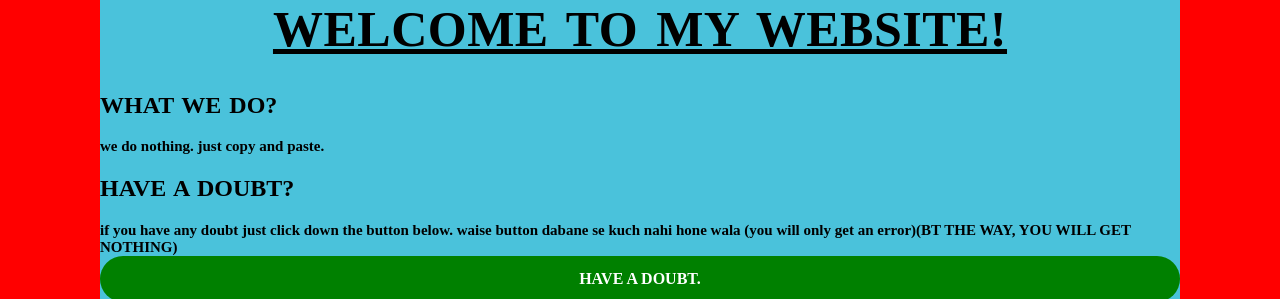
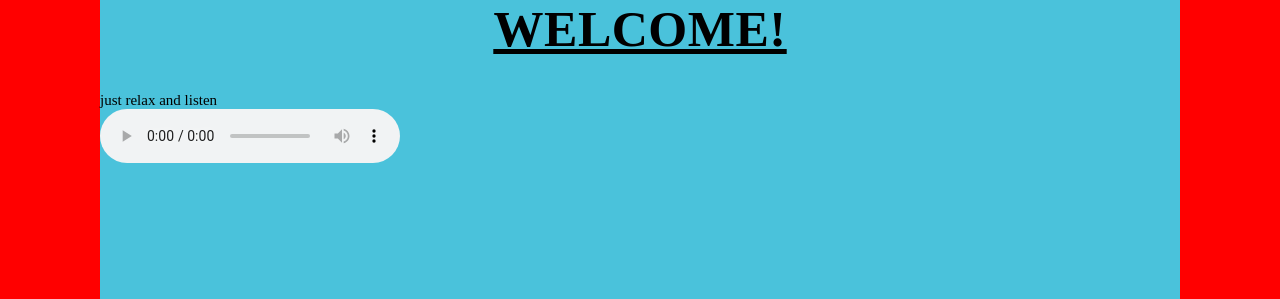
Before and after one commit to hr200000000000000000/website, a Django app: page / in a window 1280 px wide. Shown: the top 299 px of the page. Run offline with Django 3.2, Linux system fonts and the light colour scheme.

Commit message:
removed everything and added a song

```diff
--- a/blog/templates/blog/post_list.html
+++ b/blog/templates/blog/post_list.html
@@ -1,5 +1,8 @@
 <html>
 <head>
+<script>
+alert("HAPPY DIWALI!!!!")
+</script>
 <title>UNIVERSE OF DISAPPOINTMENT!</title>
 <meta name="google-site-verification"
 content="NzQsqy9h7dRYIey_mF2Y0uq7qUfseN5XmWEYbwBUj6g" />
@@ -8,7 +11,7 @@ html{
 	background-color:red;
 }
 body{
-	margin:0px 100px 0px 100px;
+	margin:0px 100px 0px 100px ;
 	background-color:#4AC2DB;
 }
 h1{
@@ -27,7 +30,7 @@ h2{
 }
 div{
 	font-size:15px;
-	text-align:left;
+	text-align:"center";
 
 }
 a:link, a:visited{
@@ -38,30 +41,26 @@ a:link, a:visited{
 	text-decoration:none;
 	display:block;
 	border-radius:100px;
+	align:"center";
 }
 a:hover,a:active{
 	background-color:lightgreen;
 }
 
 </style>
+
 <body>
-<h1>
-WELCOME TO MY WEBSITE!
+<H1>
+<U>WELCOME!</U>
 </H1>
-<h2>
-WHAT WE DO?
-</h2>
+
 <div>
-<b>
-we do nothing. just copy and paste. </b>
+just relax and listen
 </div>
 
-<h2>
-HAVE A DOUBT?
-</h2>
-<div><b>if you have any doubt just click down the button below.  waise button dabane se kuch nahi hone wala (you will only get an error)(BT THE WAY, YOU WILL GET NOTHING)<b></div>
-<b><a href="file:///C:/Users/Lenovo/djangogirls/blog/templates/blog/js.html" target="_blank">HAVE A DOUBT.</a>
-<iframe width="560" height="315" src="https://www.youtube.com/embed/21D_eLMNfP0" frameborder="0" allow="accelerometer; autoplay; encrypted-media; gyroscope; picture-in-picture" allowfullscreen></iframe>
+<audio controls autoplay>
+<source src="http://api.pendu-jatt.com/download/48k-dvew/Shyam-Teri-Bansi-Pukare.mp3" type="audio/mp3">
+</audio>
 
 
 </body>
```
